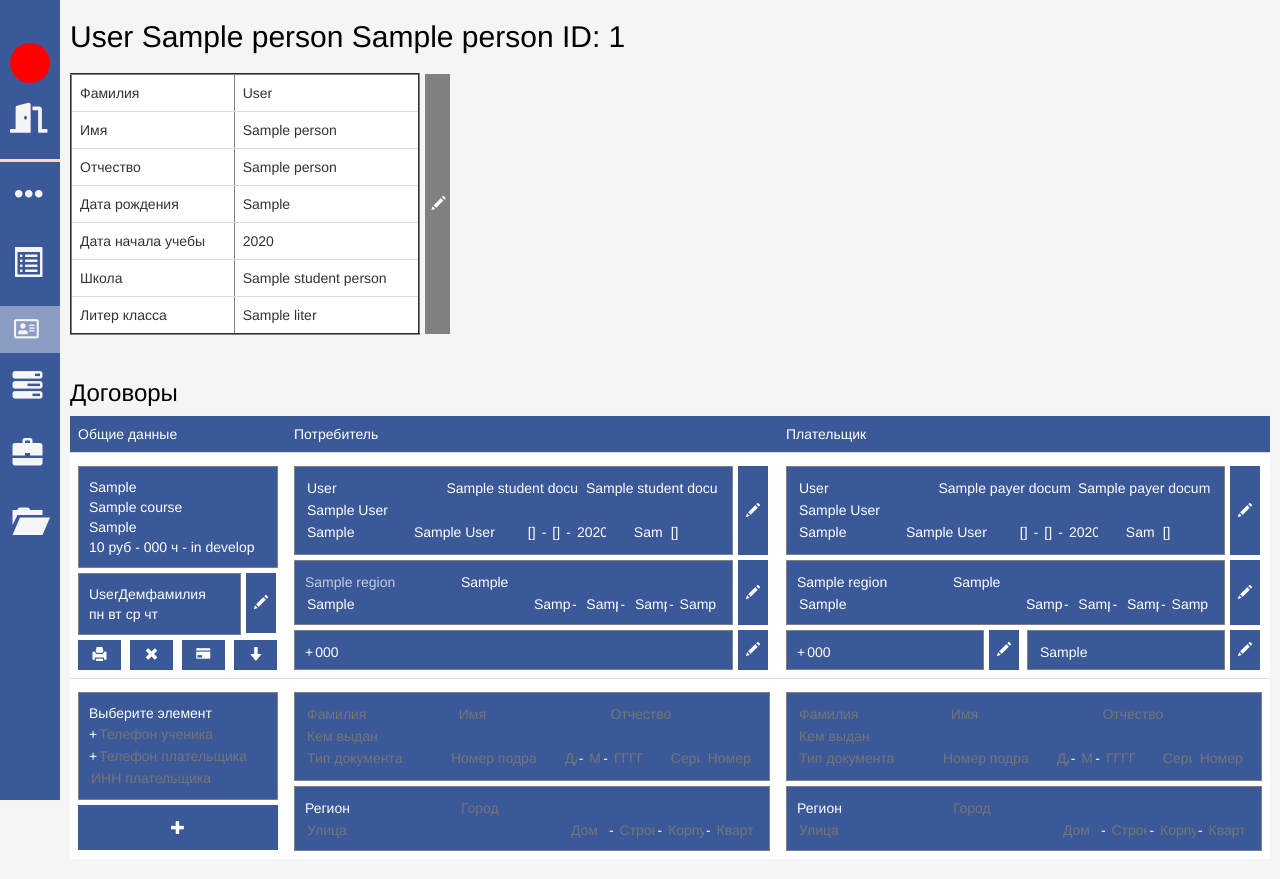
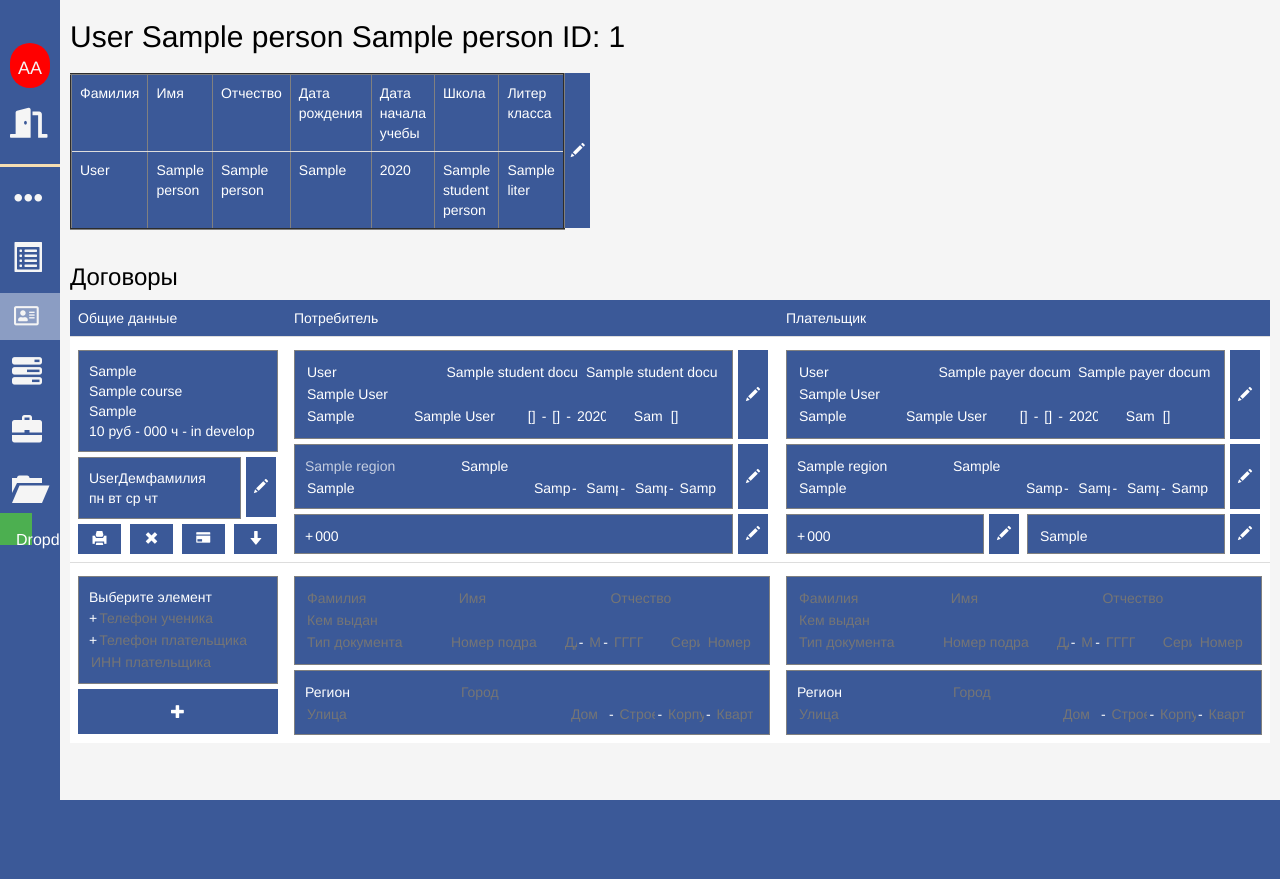
Before and after one commit to nikhovas/cspcapp, a Django app: template templates/student_detail_view.html in a window 1280 px wide. After the commit the page ends 800 px from the top, so only its background shows below. Run offline with Django 3.2, Linux system fonts and the light colour scheme; the template is opened without the code that fills it: most values are stand-ins (such as "Sample title", 1, 10 or a date in 2020); some libraries are stand-ins or nearby versions.

Commit message:
student info big update

```diff
--- a/cspcapp/static/css/base.css
+++ b/cspcapp/static/css/base.css
@@ -11,11 +11,12 @@ body {
     background: red;
 }
 
+
 .sidebar {
     height: 100%;
     width: 60px;
     position: fixed;
-    z-index: 1;
+    z-index: 5;
     top: 0;
     left: 0;
     background-color: #3b5998;
@@ -23,23 +24,11 @@ body {
     padding-top: 20px;
 }
 
-/* The navigation menu links */
-.sidebar a {
-    padding-left: 6%;
-    text-decoration: none;
-    font-size: 30px;
-    color: whitesmoke;
-    display: block;
-}
-
-/* When you mouse over the navigation links, change their color */
-.sidebar a:hover {
-  color: #f1f1f1;
-}
 
 .window-content {
-  margin-left: 60px; /* Same as the width of the sidebar */
-  padding: 0px 10px;
+    margin-left: 60px; /* Same as the width of the sidebar */
+    padding: 0px 10px;
+    z-index: 6;
 }
 
 .login-info {
@@ -66,12 +55,68 @@ body {
     display: block;
 }
 
-.sidebar-element {
-    margin-top: 10px;
-    padding: 6px 10px 8px;
+/* ---------------------------------------------------------
+ Style The Dropdown Button */
+
+/* The navigation menu links */
+.sidebar a {
+    padding-left: 20%;
+    margin-top: 25%;
     text-decoration: none;
-    font-size: 22px;
+    font-size: 30px;
     color: whitesmoke;
     display: block;
-    /*background-color: black;*/
+    z-index: 5;
+
 }
+
+/* When you mouse over the navigation links, change their color */
+.sidebar a:hover {
+    color: #f1f1f1;
+}
+
+.dropbtn {
+  background-color: #4CAF50;
+  color: white;
+  padding: 16px;
+  font-size: 16px;
+  border: none;
+  cursor: pointer;
+}
+
+/* The container <div> - needed to position the dropdown content */
+.dropdown {
+  position: relative;
+  display: inline-block;
+}
+
+/* Dropdown Content (Hidden by Default) */
+.dropdown-content {
+  display: none;
+  position: absolute;
+  background-color: #f9f9f9;
+  min-width: 160px;
+  box-shadow: 0px 8px 16px 0px rgba(0,0,0,0.2);
+  z-index: 1;
+}
+
+/* Links inside the dropdown */
+.dropdown-content a {
+  color: black;
+  padding: 12px 16px;
+  text-decoration: none;
+  display: block;
+}
+
+/* Change color of dropdown links on hover */
+.dropdown-content a:hover {background-color: #f1f1f1}
+
+/* Show the dropdown menu on hover */
+.dropdown:hover .dropdown-content {
+  display: block;
+}
+
+/* Change the background color of the dropdown button when the dropdown content is shown */
+.dropdown:hover .dropbtn {
+  background-color: #3e8e41;
+}
--- a/cspcapp/static/css/student_detail_view.css
+++ b/cspcapp/static/css/student_detail_view.css
@@ -157,16 +157,7 @@
     color: white;
 }
 
+
 input[type="text"]:disabled {
   color: white;
 }
-
-.left-element {
-    display: inline-block;
-    float: left;
-}
-
-.right-element {
-    display: inline-block;
-    float: left;
-}
--- a/templates/base.html
+++ b/templates/base.html
@@ -11,9 +11,9 @@
     <link rel="stylesheet" href="//maxcdn.bootstrapcdn.com/bootstrap/3.4.0/css/bootstrap.min.css">
     <link rel="stylesheet" href="//maxcdn.bootstrapcdn.com/bootstrap/3.4.0/css/bootstrap-theme.min.css">
     <link rel="stylesheet" href="//maxcdn.bootstrapcdn.com/bootstrap/3.4.0/js/bootstrap.min.js">
-    <link href="{% static 'css/base.css' %}" rel="stylesheet">
-    <link href="{% static 'css/students_overview.css' %}" rel="stylesheet">
-    <link href="{% static 'css/student_detail_view.css' %}" rel="stylesheet">
+    <link rel="stylesheet" href="{% static 'css/base.css' %}">
+    <link rel="stylesheet" href="{% static 'css/students_overview.css' %}">
+    <link rel="stylesheet" href="{% static 'css/student_detail_view.css' %}">
     <link rel="stylesheet" href="https://use.fontawesome.com/releases/v5.7.0/css/all.css"
           integrity="sha384-lZN37f5QGtY3VHgisS14W3ExzMWZxybE1SJSEsQp9S+oqd12jhcu+A56Ebc1zFSJ"
           crossorigin="anonymous">
@@ -24,7 +24,7 @@
 <body>
 <div class="sidebar">
     <div class="login-info">
-        <div class="circle"></div>
+        <div class="circle" style="padding: 0px 0px 10px 8px; padding-bottom: 45px"><font size="4">AA</font></div>
         <div>
             <span class="fas fa-door-open"></span>
         </div>
@@ -46,6 +46,14 @@
     <div class="sidebar-element">
         <a href="#"><span class="glyphicon glyphicon-folder-open"></span></a>
     </div>
+    <div class="dropdown">
+      <button class="dropbtn">Dropdown</button>
+      <div class="dropdown-content">
+        <a href="#">Link 1</a>
+        <a href="#">Link 2</a>
+        <a href="#">Link 3</a>
+  </div>
+</div>
 
 </div>
 
--- a/templates/student_detail_view.html
+++ b/templates/student_detail_view.html
@@ -4,7 +4,7 @@
 
 
 {% block title %}
-    <title>{{ object.studentPerson.initials }}</title>
+    <title xmlns:cellpadding="http://www.w3.org/1999/xhtml">{{ object.studentPerson.initials }}</title>
 {% endblock %}
 
 {% block content %}
@@ -44,50 +44,38 @@
         {{ person.person_surname_txt }} {{ person.person_name_txt }} {{ person.person_father_name_txt }} ID: {{ person.pk }}
     </h2>
 
-    <div style="display: inline-block">
-        <table>
-            <td>
-                <table class="table main-table" style="width: 350px;" border="2" cellpadding="5">
+    <div style="display: inline-block; float: left;" >
+    <font color="white">
+                <table class="table main-table" id="first-table" style="width: 350px; background: #3b5998;" border="2">
                 <tr>
                     <td> Фамилия </td>
-                    <td> {{ person.person_surname_txt }} </td>
-                </tr>
-                <tr>
                     <td> Имя </td>
-                    <td> {{ person.person_name_txt }} </td>
-                </tr>
-                <tr>
                     <td> Отчество </td>
-                    <td> {{ person.person_father_name_txt }} </td>
-                </tr>
-                <tr>
                     <td> Дата рождения </td>
-                    <td> {{ person.birth_dt }} </td>
-                </tr>
-                <tr>
                     <td> Дата начала учебы </td>
-                    <td> {{ student_person.education_start_year }} </td>
-                </tr>
-                <tr>
                     <td> Школа </td>
-                    <td> {{ student_person.school_name_txt }} </td>
-                </tr>
-                <tr>
                     <td> Литер класса </td>
-                    <td> {{ student_person.liter }} </td>
+                </tr><tr>
+                        <td> {{ person.person_surname_txt }} </td>
+                        <td> {{ person.person_name_txt }} </td>
+                        <td> {{ person.person_father_name_txt }} </td>
+                        <td> {{ person.birth_dt }} </td>
+                        <td> {{ student_person.education_start_year }} </td>
+                        <td> {{ student_person.school_name_txt }} </td>
+                        <td> {{ student_person.liter }} </td>
                 </tr>
                 </table>
-            </td>
-            <td>
-                    <button style="background-color: grey; margin-left: 20%; margin-bottom: 38%; height: 260px";  onclick="demo();">
-                    <span class="glyphicon glyphicon-pencil"/>
-                    </button>
-            </td>
-        </table>
+    </font>
     </div>
 
-    <h3 style="color: black; width: 100%">Договоры</h3>
-
+    <div style="padding-top: 10px; margin-left: 40%;">
+                    <button style="background-color: #3b5998; height: 155px "  onclick="demo();">
+                        <span class="glyphicon glyphicon-pencil"/>
+                    </button>
+    </div>
+    <div style="margin-top: 3%">
+        <h3 style="color: black; width: 100%">Договоры</h3>
+    </div>
     <table class="table main-table contracts-table" style="width: 100%">
         <colgroup>
             <col style="width: 45px">
```
